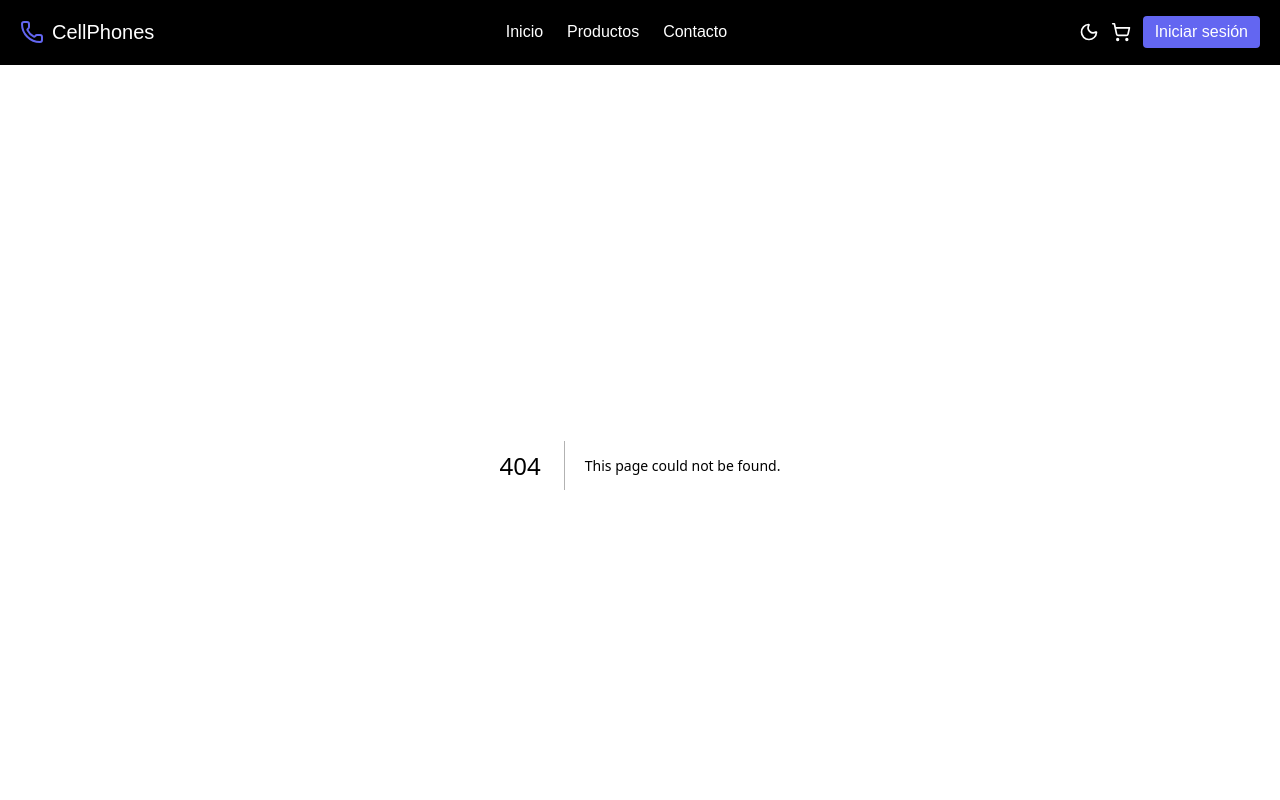
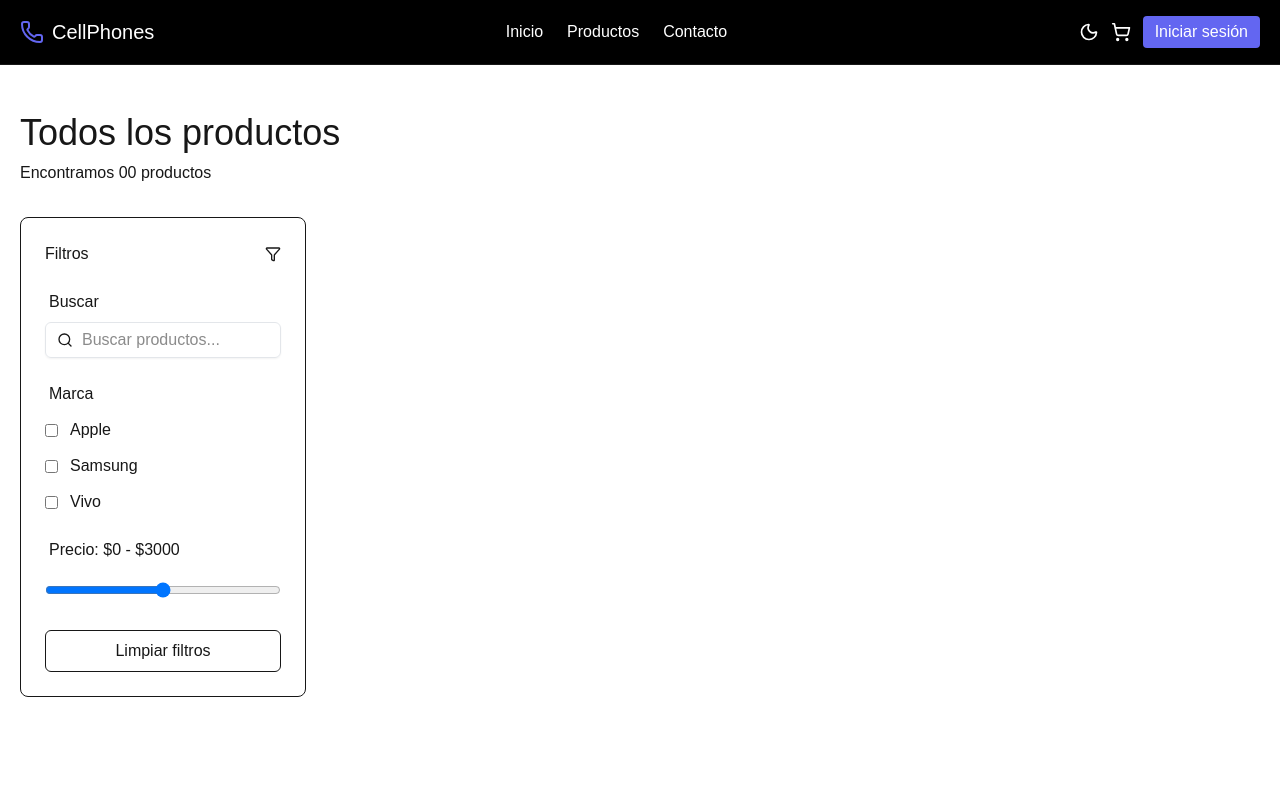
Before and after one commit to faustoleal/ecommerce-phones, a Next.js app: page /productos in a window 1280 px wide. Before the commit this address had no page. Shown: the top 800 px of the page. Built offline with nearby package versions, Linux system fonts and the light colour scheme.

Commit message:
agregando app/productos

```diff
--- /dev/null
+++ b/src/app/productos/page.tsx
@@ -0,0 +1,29 @@
+import FilterSection from "@/src/components/FilterSection";
+import { Filter } from "lucide-react";
+
+const Productos = () => {
+  return (
+    <div className="min-h-screen py-12">
+      <div className="container mx-auto px-5">
+        <div className="mb-8">
+          <h1 className="text-4xl font-medium mb-2">Todos los productos</h1>
+          <p>Encontramos 00 productos</p>
+        </div>
+        <div className="grid grid-cols-1 lg:grid-cols-4 gap-8">
+          {/* Desktop Filtro */}
+          <aside className="hidden lg:block">
+            <div className="sticky top-20 space-y-6 p-6 border rounded-lg">
+              <div className="flex items-center justify-between">
+                <h2 className="font-medium">Filtros</h2>
+                <Filter className="h-4 w-4" />
+              </div>
+              <FilterSection />
+            </div>
+          </aside>
+        </div>
+      </div>
+    </div>
+  );
+};
+
+export default Productos;
```
